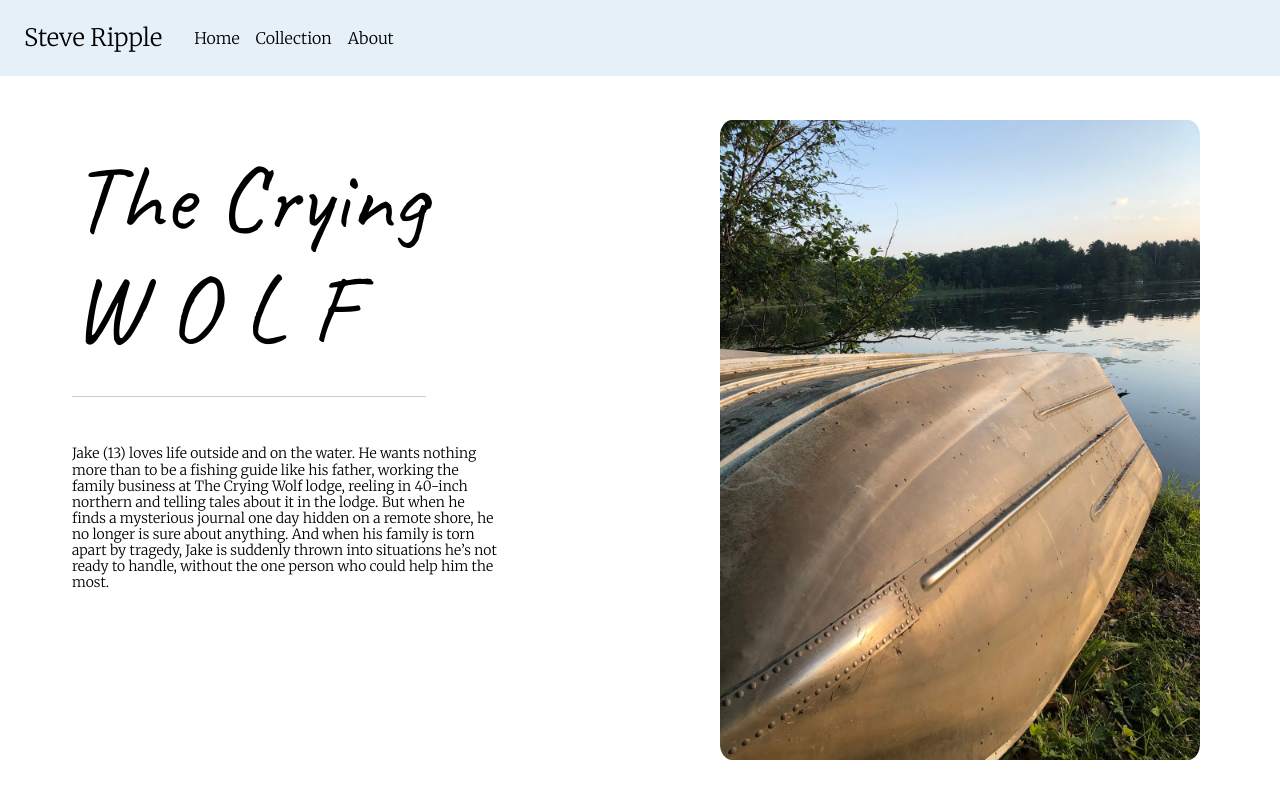
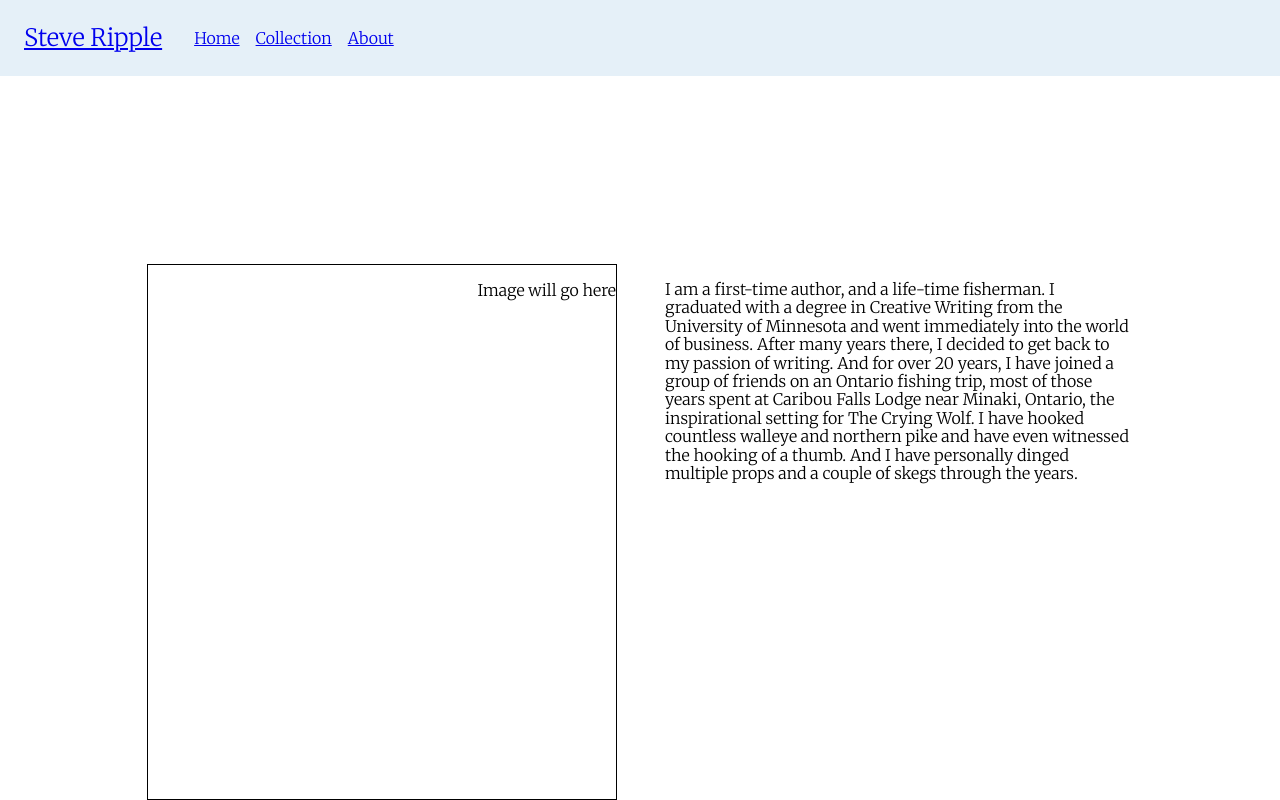
Before and after one commit to hripple46/Steves-Page, a website: page index.html in a window 1280 px wide. Drawn offline with nearby package versions, Linux system fonts and the light colour scheme.

Commit message:
changed cover page and added links to other apges

```diff
--- /dev/null
+++ b/about.css
@@ -0,0 +1,64 @@
+html,
+body {
+  height: 100%;
+  font-family: "Merriweather", serif;
+}
+
+.container {
+  display: grid;
+  height: 100%;
+  grid-template-rows: 72px auto;
+}
+.header {
+    height:76px;
+  background-color: rgba(175, 210, 233, 0.33);
+  grid-row: 1/2;
+  display: flex;
+  width: 100%;
+
+  align-items: stretch;
+  grid-column-start: 1;
+  grid-column-end: 3;
+  position: fixed;
+  top: 0;
+  right: 0;
+  left: 0;
+}
+.headerElement {
+    display: flex;
+
+    align-items: center;
+    margin-right: 0.5em;
+    margin-left: 0.5em;
+    height: 100%;
+  }
+  .body{
+    grid-row-start: 2;
+    display: flex;
+    justify-content: center;
+    margin-top: 192px;
+    margin-right:96px;
+    margin-left:96px;
+
+  }
+  #name {
+    font-size: 1.5em;
+    margin-right: 1em;
+    margin-left: 1em;
+  }
+
+
+#profileText{
+    flex:1;
+    margin-left:24px;
+    max-width:468px;
+
+}
+#profileImg{
+    border: 1px solid black;
+    max-width: 468px;
+    flex:1;
+    text-align: end;
+    margin-right:24px;
+
+}
--- a/index.html
+++ b/index.html
@@ -1,9 +1,9 @@
 <!DOCTYPE html>
 <html lang="en">
 <head>
-    <meta charset="UTF-8" />
-    <meta http-equiv="X-UA-Compatible" content="IE=edge" />
-    <meta name="viewport" content="width=device-width, initial-scale=1.0" />
+    <meta charset="UTF-8">
+    <meta http-equiv="X-UA-Compatible" content="IE=edge">
+    <meta name="viewport" content="width=device-width, initial-scale=1.0">
     <link
     href="https://fonts.googleapis.com/css2?family=Merriweather:wght@300&display=swap"
     rel="stylesheet"
@@ -13,43 +13,21 @@
     rel="stylesheet"
   />
   <link rel="stylesheet" href="./node_modules/normalize.css/normalize.css" />
-    <link rel="stylesheet" href="style.css" />
-    <title>Steve Ripple</title>
+    <link rel="stylesheet" href="about.css"/>
+    <title>About</title>
 </head>
 <body>
     <div class="container">
         <div class="header">
-        <div class="headerElement" id="name"><p>Steve Ripple</p></div>
-        <div class="headerElement" id="home"><p>Home</p></div>
-        <div class="headerElement" id="collection"><p>Collection</p></div>
-        <div class="headerElement" id="about"><p>About</p></div>
+          <div class="headerElement" id="name"><a href="index.html">Steve Ripple</a></div>
+          <div class="headerElement" id="home"><a href="index.html">Home</a></div>
+          <div class="headerElement" id="collection"><a href="collection.html">Collection</a></div>
+          <div class="headerElement" id="about"><a href="index.html">About</a></div>
           </div>
         <div class="body">
-        <div id="theCryingWolf">
-          <div id="theCrying">
-            <p>The Crying</p>
-            <div id="wolf">
-              <p>W</p>
-              <p>O</p>
-              <p>L</p>
-              <p>F</p>
+        <div class="profileContent" id="profileImg"><p>Image will go here</p></div>
+        <div class="profileContent" id="profileText"><p>I am a first-time author, and a life-time fisherman. I graduated with a degree in Creative Writing from the University of Minnesota and went immediately into the world of business. After many years there, I decided to get back to my passion of writing. And for over 20 years, I have joined a group of friends on an Ontario fishing trip, most of those years spent at Caribou Falls Lodge near Minaki, Ontario, the inspirational setting for The Crying Wolf. I have hooked countless walleye and northern pike and have even witnessed the hooking of a thumb. And I have personally dinged multiple props and a couple of skegs through the years.</p></div>
         </div>
-          </div>
-          <div id="summary">
-            <p>
-              Jake (13) loves life outside and on the water. He wants nothing
-              more than to be a fishing guide like his father, working the
-              family business at The Crying Wolf lodge, reeling in 40-inch
-              northern and telling tales about it in the lodge. But when he
-              finds a mysterious journal one day hidden on a remote shore, he no
-              longer is sure about anything. And when his family is torn apart
-              by tragedy, Jake is suddenly thrown into situations he’s not ready
-              to handle, without the one person who could help him the most.
-            </p>
-          </div>
-        </div>
-      </div>
-      <img src="./img/IMG_EC3D480B86BF-1.jpeg" />
     </div>
 </body>
 </html>
--- a/style.css
+++ b/style.css
@@ -11,6 +11,7 @@ body {
   grid-template-columns: 1fr 1fr;
 }
 .header {
+  height: 76px;
   background-color: rgba(175, 210, 233, 0.33);
   display: flex;
   align-items: center;
```
Also changed, not shown: collection.html (added, +55 -0 lines). Lines whose indentation alone changed are shown as unchanged.
